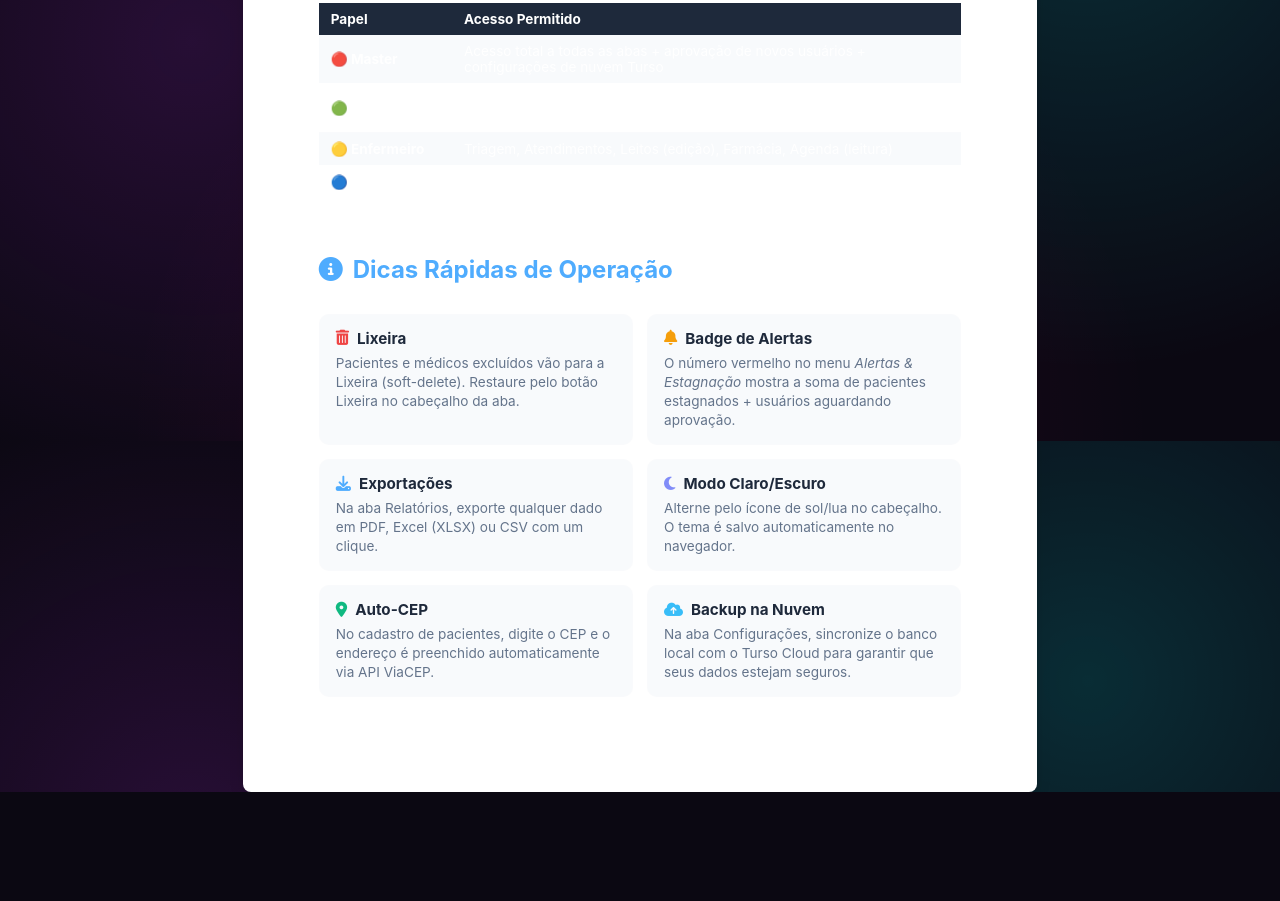
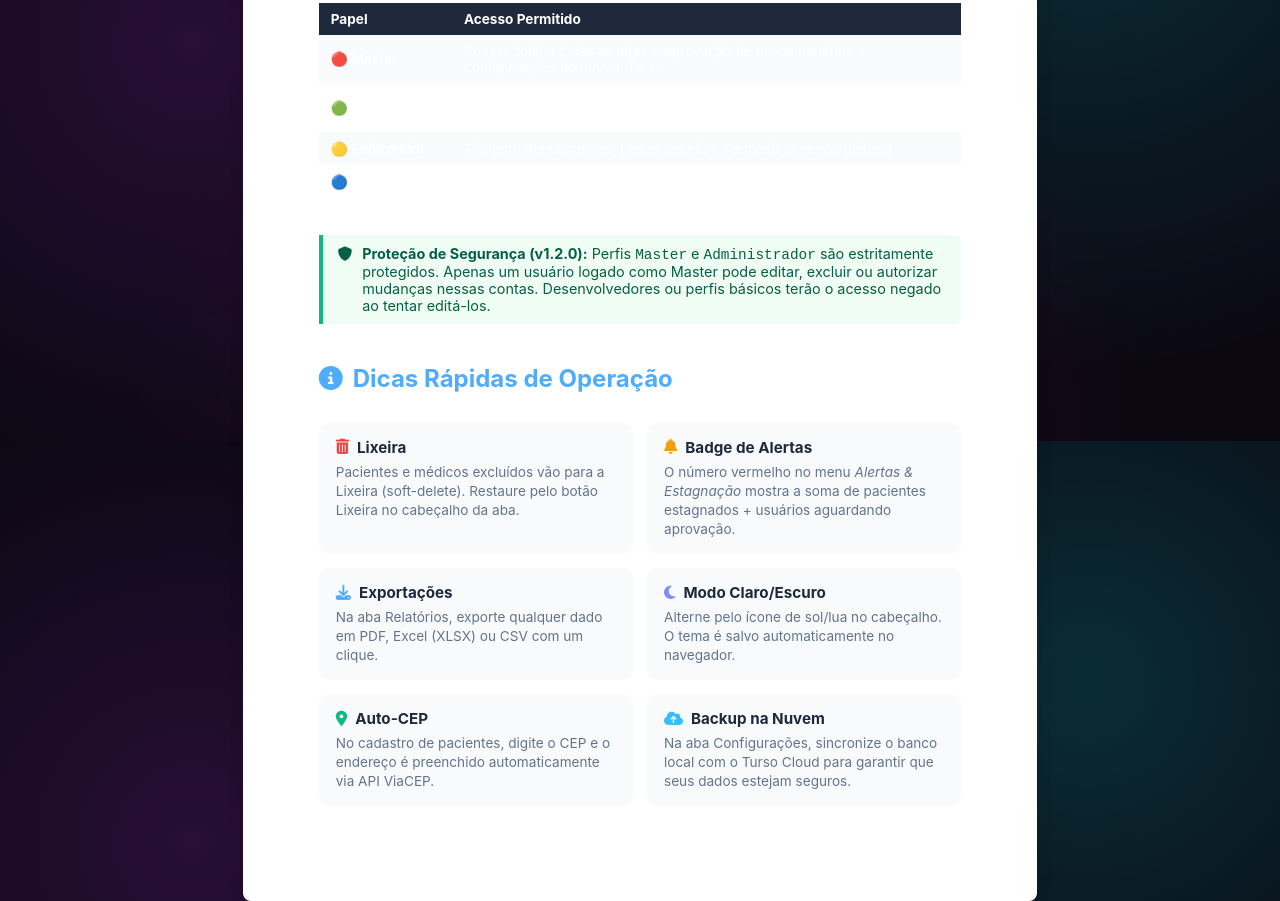
Before and after one commit to Mazzarowysk/Health-Nexus, a website built with Vite: page src/manual.html in a window 1280 px wide. Shown: the part 5159-6060 px from the top of the page. Before the commit the page ends 5951 px from the top, so only its background shows below. Built offline with nearby package versions, Linux system fonts and the light colour scheme.

Commit message:
docs: Update RBAC documentation with Master profile protection rule

```diff
--- a/src/manual.html
+++ b/src/manual.html
@@ -596,6 +596,11 @@
       </tr>
     </table>
 
+    <div class="node-tip" style="margin-top: 20px;">
+      <i class="fa-solid fa-shield" style="flex-shrink:0;margin-top:2px;"></i>
+      <span><strong>Proteção de Segurança (v1.2.0):</strong> Perfis <code>Master</code> e <code>Administrador</code> são estritamente protegidos. Apenas um usuário logado como Master pode editar, excluir ou autorizar mudanças nessas contas. Desenvolvedores ou perfis básicos terão o acesso negado ao tentar editá-los.</span>
+    </div>
+
     <h2 class="section-title" style="margin-top: 40px;"><i class="fa-solid fa-circle-info"></i> Dicas Rápidas de Operação</h2>
 
     <div class="feature-grid">
```
Also changed, not shown: README.md.
